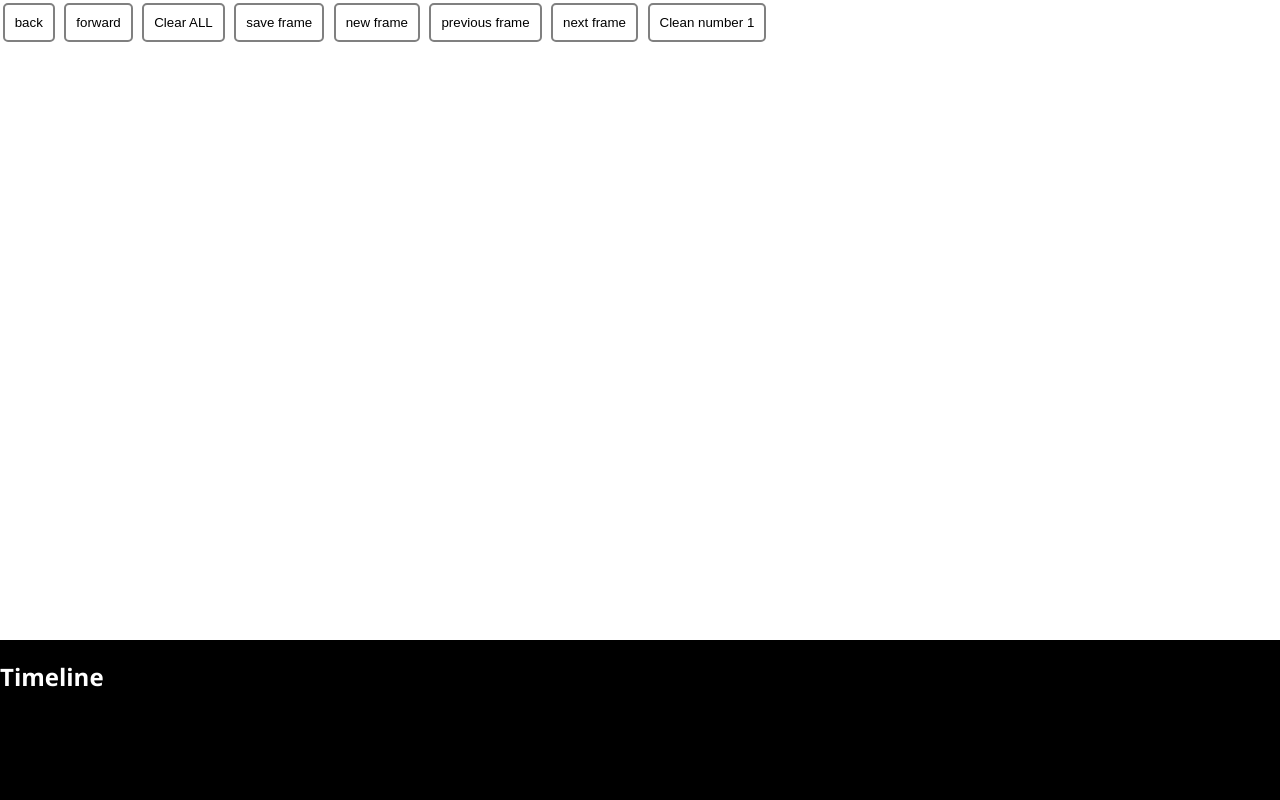
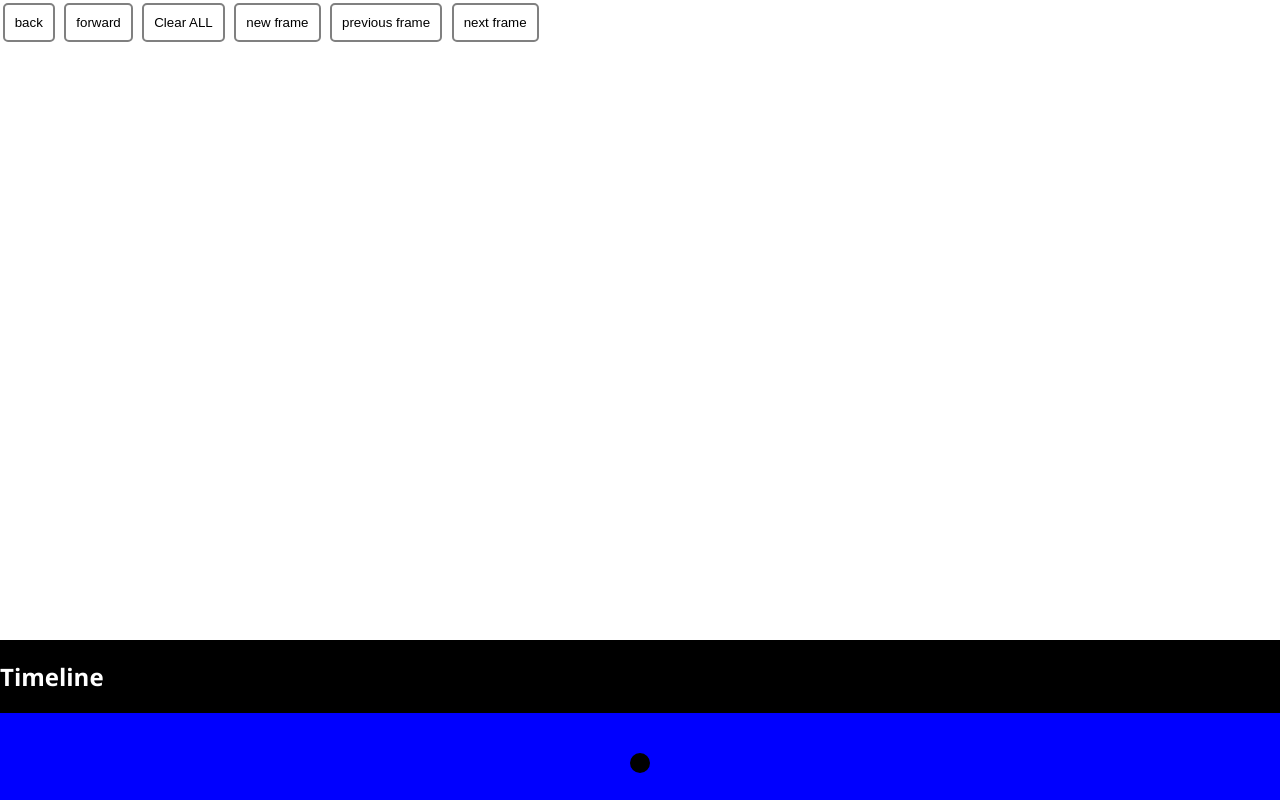
Before and after one commit to sardine-craft/LemonUniverse, a plain HTML site: page index.html in a window 1280 px wide. Drawn offline with Linux system fonts and the light colour scheme.

Commit message:
added auto layer cleaning, timeline

```diff
--- a/animation.js
+++ b/animation.js
@@ -18,6 +18,7 @@ var animation = {
     },
     forward: function () {
         if (openFrame < animation.frames.length - 1) {
+            this.saveFrame();
         openFrame++;
         layers = animation.frames[openFrame].layers;
         //history.state.state = layers;
@@ -27,6 +28,7 @@ var animation = {
     },
     backward: function () {
         if (openFrame > 0) {
+            this.saveFrame();
         openFrame--;
         layers = animation.frames[openFrame].layers;
         //history.state.state = layers;
--- a/index.html
+++ b/index.html
@@ -23,18 +23,57 @@
         </script>
         <script src="./animation.js"></script>
         <script src="./drawStyle.js"></script>
+        <script src="./layerProcessing.js"></script>
         <script src="./pen.js"></script>
-        <script src="./layerProcessing.js"></script>
         <button onclick="window.history.back()">back</button>
         <button onclick="window.history.forward()">forward</button>
         <button onclick='window.location.replace("http://127.0.0.1:5500/")'>Clear ALL</button>
-        <button onclick="animation.saveFrame()">save frame</button>
         <button onclick="openFrame = animation.frames.length - 1; animation.frames.push(new Frame([])); animation.forward(); renderLayer()">new frame</button>
         <button onclick="animation.backward(); renderLayer();">previous frame</button>
         <button onclick="animation.forward(); renderLayer();">next frame</button>
-        <button onclick="clean(0)">Clean number 1</button>
 
-        <div id="timeline"><h2>Timeline</h2></div>
+        <div id="timeline"><h2>Timeline</h2>
+            <canvas id="timelinedisplay"></canvas>
+            <script>
+                var timeLine = document.getElementById("timeline");
+                var tdisplay = document.getElementById("timelinedisplay");
+                function sizeTimeline () {
+                    tdisplay.width = window.innerWidth;
+                    tdisplay.height = 100;
+                }
+                sizeTimeline();
+
+                var dctx = tdisplay.getContext("2d");
+                function timeLineClear() {
+                    dctx.fillStyle = "grey";
+                    dctx.fillRect(0, 0, tdisplay.width, tdisplay.height);
+                }
+                function renderTimeline() {
+                    timeLineClear();
+                    dctx.lineWidth = 2;
+                    dctx.fillStyle = "grey";
+                    dctx.strokeStlye = "black";
+                    var keyWidth = window.innerWidth / animation.frames.length;
+                    for (g = 0; g < animation.frames.length; g++) {
+                        if (g == openFrame) {
+                            dctx.fillStyle = "blue";
+                        } else {
+                            dctx.fillStyle = "#333333";
+                        }
+                        dctx.fillRect(g * keyWidth, 0, keyWidth, tdisplay.height);
+                        dctx.beginPath();
+                        dctx.arc((g * keyWidth) + (keyWidth / 2), tdisplay.height / 2, 10, 2 * Math.PI, false);
+                        dctx.fillStyle = "black";
+                        dctx.fill();
+                    }
+
+                }
+
+                setInterval(renderTimeline, 20);
+
+                window.addEventListener("resize", sizeTimeline);
+            </script>
+        </div>
     </body>
     <style>
         body {
@@ -71,5 +110,8 @@
             background-color: black;
             color: white;
         }
+        #timelinedisplay {
+            position: relative;
+        }
     </style>
 </html>
--- a/layerProcessing.js
+++ b/layerProcessing.js
@@ -6,8 +6,8 @@ function cleanPath (path, margin) {
     let ref = 1;
     let refAngle = 0;
     let angle = 0;
-    var newPath = [];
-    for (p in path) {
+    var newPath = [path[0]];
+    for (let p in path) {
         if (Math.abs(refAngle - angle) > margin) {
             refAngle = angle;
             newPath.push(path[p]);
@@ -21,7 +21,6 @@ function cleanPath (path, margin) {
 
 function clean(index) {
 console.log(layers[index].path);
-layers[index].path = cleanPath(layers[index].path, 0.08);
+layers[index].path = cleanPath(layers[index].path, 0.02);
 console.log(layers[index].path);
-renderLayer();
 }
--- a/pen.js
+++ b/pen.js
@@ -1,3 +1,5 @@
+
+
 var historyPosition = 0;
 history.pushState({position: historyPosition, state: null}, `page: ${historyPosition}`, `?page=${historyPosition}`)
 
@@ -36,6 +38,7 @@ function penDown (e) {
     });
     ctx.beginPath();
     ctx.moveTo(sX, sY);
+
     penIsDown = true;
 }
 
@@ -43,7 +46,7 @@ function addToPathByLayerName (name, data) {
     return layers.find(p => p.name === name).path.push(data);
 }
 
-var smoothing = 5;
+var smoothing = 2;
 function penTo () {
     sX = sX + ((mouseX - sX) * (1 / smoothing));
     sY = sY + ((mouseY - sY) * (1 / smoothing));
@@ -68,9 +71,10 @@ function clear() {
 
 function renderLayer() {
     clear();
-    for (i = 0; i < layers.length; i++) {
+    for (let i = 0; i < layers.length; i++) {
         ctx.beginPath();
         ctx.moveTo(layers[i].path[0].x, layers[i].path[0].y);
+        let j;
         for (j = 1; j < layers[i].path.length - 2; j++) {
             // ctx.lineWidth = history.state.state[i].path[j].w;
             // ctx.beginPath();
@@ -82,13 +86,18 @@ function renderLayer() {
             ctx.quadraticCurveTo(px, py, avx, avy);
             // ctx.stroke();
         }
+        try {
         ctx.quadraticCurveTo(layers[i].path[j].x, layers[i].path[j].y, layers[i].path[j + 1].x, layers[i].path[j + 1].y);
         ctx.stroke();
+        } catch (error) {
+            ctx.lineTo(layers[i].path[0].x, layers[i].path[0].y);
+            ctx.stroke();
+        }
 
     }
 }
 
 display.addEventListener("mousedown", penDown);
 display.addEventListener("mousemove", (e) => {mouseX = e.x; mouseY = e.y; return;});
-display.addEventListener("mouseup", (e) => {penIsDown = false; remember(layers); renderLayer(); return;});
+display.addEventListener("mouseup", (e) => {penIsDown = false; clean(layers.length - 1); remember(layers); renderLayer(); return;});
 window.addEventListener("popstate", function () {historyPosition = history.state.position; layers = history.state.state; renderLayer(); return});
```
